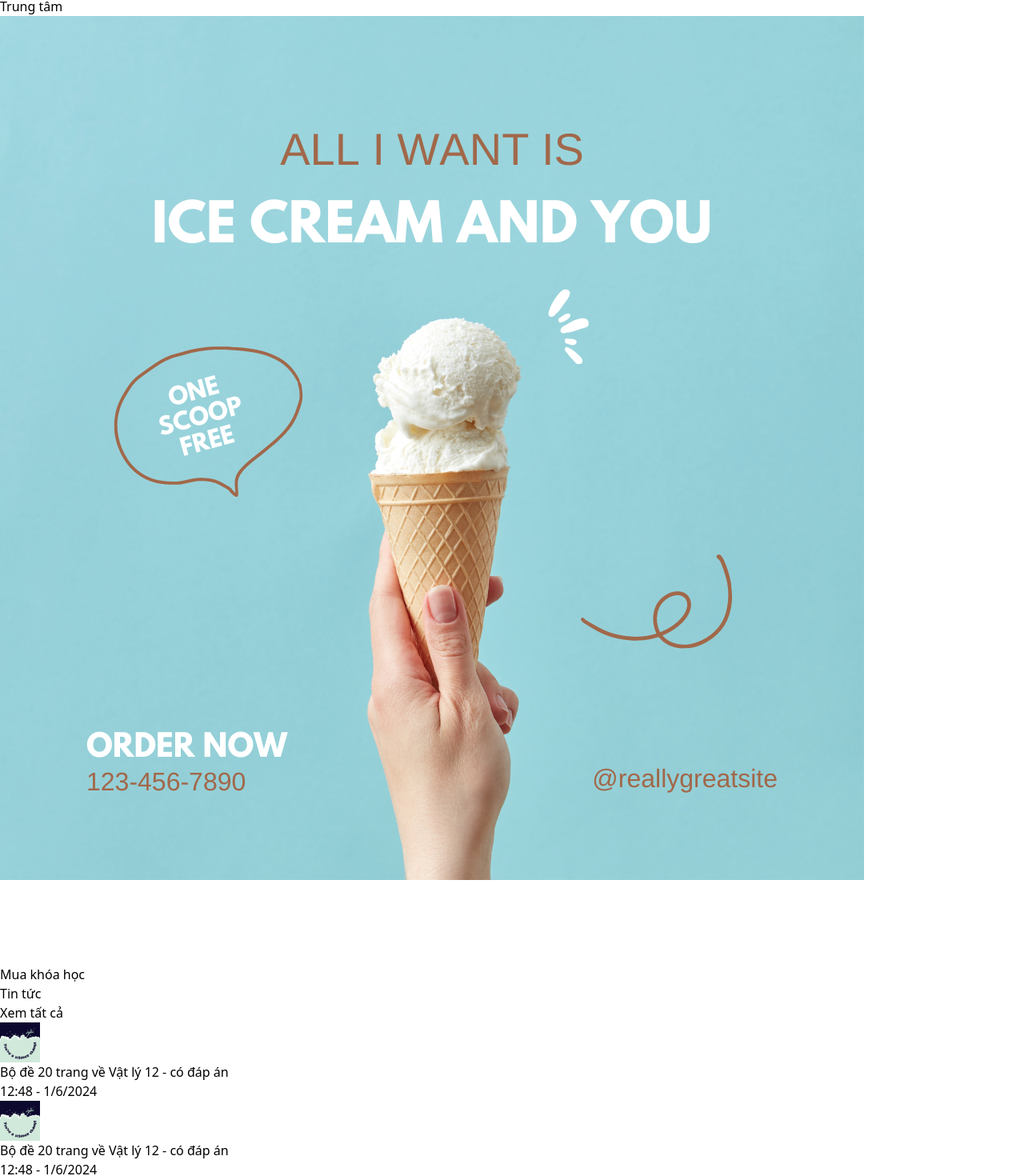
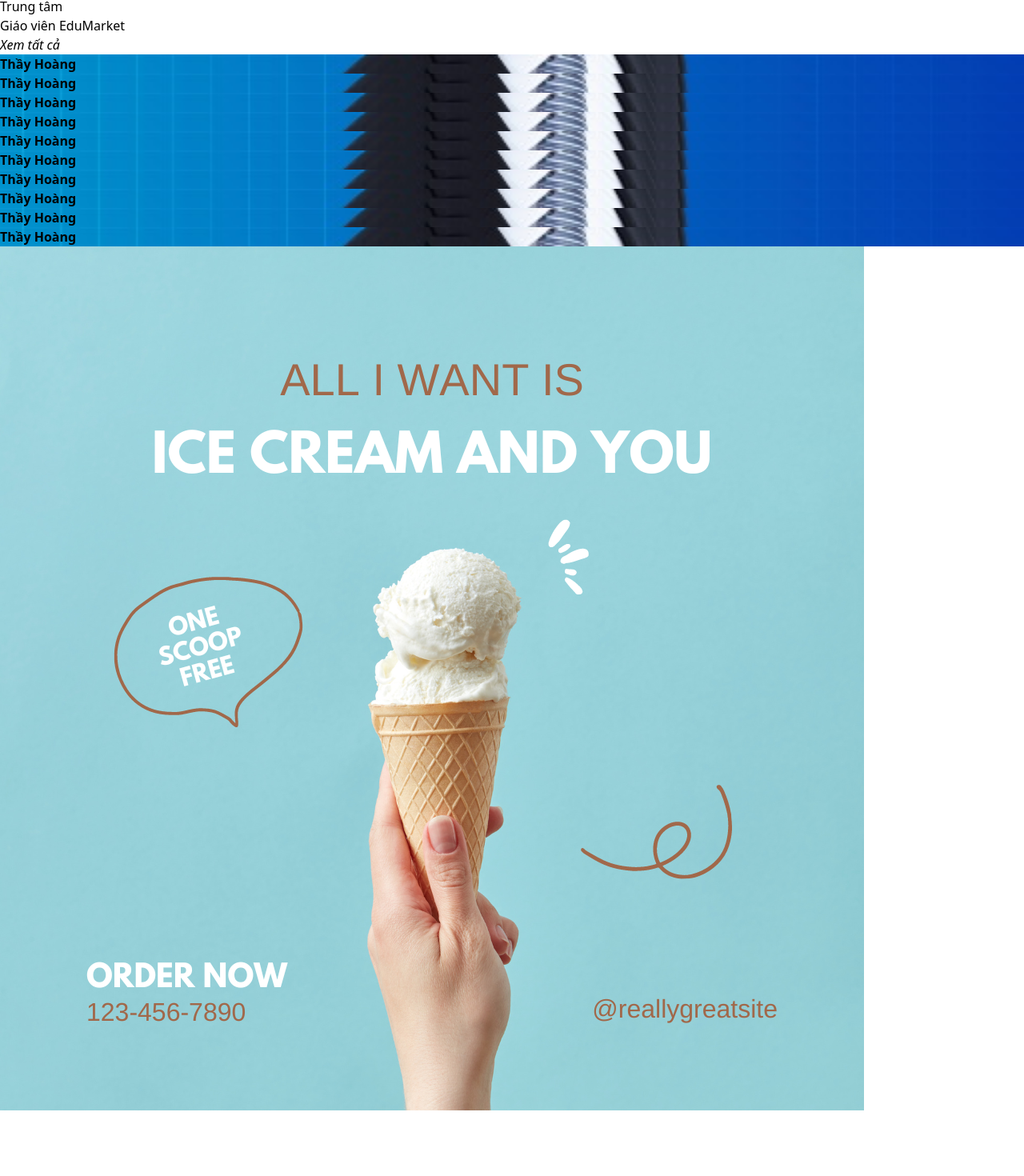
Before and after one commit to zunohoang/EduMarketClient, a React (Vite) app: page / in a window 1280 px wide. Shown: the part 4997-6467 px from the top of the page at 80% size. Built offline with nearby package versions, Linux system fonts and the light colour scheme.

Commit message:
MODFIED: navbar, footer and ADD: TeacherList

```diff
--- a/src/App.jsx
+++ b/src/App.jsx
@@ -5,7 +5,7 @@ function App() {
 
   return (
     <StrictMode>
-      <div className="h-screen bg-gradient-to-b from-blue-100">
+      <div className="bg-gradient-to-b from-blue-100 to-[#F7F8F9]">
         <AppRoutes />
       </div>
     </StrictMode>
--- a/src/components/user/RightBar.jsx
+++ b/src/components/user/RightBar.jsx
@@ -1,69 +1,60 @@
-import adImg from '../../assets/advertisement.png'
-import { Link } from 'react-router-dom'
-import infor from '../../assets/infor.png'
+import adImg from '../../assets/advertisement.png';
+import { Link } from 'react-router-dom';
+import infor from '../../assets/infor.png';
+
 export default function RightBar() {
     return (
         <div className="mr-5">
-            <div className="">
-                <img className='rounded-3xl' src={adImg} alt="" srcset="" />
+            <div>
+                <img className="rounded-3xl" src={adImg} alt="" />
             </div>
-            <div className='mt-5'>
-                <button className="flex items-center justify-center w-full bg-[#2D5D90] text-sm text-white  px-5 py-2 rounded-lg">
-                    <svg class="w-5 h-5" viewBox="0 0 24 24" fill="none" xmlns="http://www.w3.org/2000/svg"><path d="M19.79 14.9299C17.73 16.9799 14.78 17.6099 12.19 16.7999L7.48002 21.4999C7.14002 21.8499 6.47002 22.0599 5.99002 21.9899L3.81002 21.6899C3.09002 21.5899 2.42002 20.9099 2.31002 20.1899L2.01002 18.0099C1.94002 17.5299 2.17002 16.8599 2.50002 16.5199L7.20002 11.8199C6.40002 9.21995 7.02002 6.26995 9.08002 4.21995C12.03 1.26995 16.82 1.26995 19.78 4.21995C22.74 7.16995 22.74 11.9799 19.79 14.9299Z" stroke="#ffffff" stroke-width="2" stroke-miterlimit="10" stroke-linecap="round" stroke-linejoin="round"></path><path d="M6.89001 17.49L9.19001 19.79" stroke="#ffffff" stroke-width="2" stroke-miterlimit="10" stroke-linecap="round" stroke-linejoin="round"></path><path d="M14.5 11C15.3284 11 16 10.3284 16 9.5C16 8.67157 15.3284 8 14.5 8C13.6716 8 13 8.67157 13 9.5C13 10.3284 13.6716 11 14.5 11Z" stroke="#ffffff" stroke-width="2" stroke-linecap="round" stroke-linejoin="round"></path></svg>
-                    <span className='ml-2 font-medium'>Mua khóa học</span>
+            <div className="mt-5">
+                <button className="flex items-center justify-center w-full bg-[#2D5D90] text-sm text-white px-5 py-2 rounded-lg">
+                    <svg className="w-5 h-5" viewBox="0 0 24 24" fill="none" xmlns="http://www.w3.org/2000/svg">
+                        <path
+                            d="M19.79 14.9299C17.73 16.9799 14.78 17.6099 12.19 16.7999L7.48002 21.4999C7.14002 21.8499 6.47002 22.0599 5.99002 21.9899L3.81002 21.6899C3.09002 21.5899 2.42002 20.9099 2.31002 20.1899L2.01002 18.0099C1.94002 17.5299 2.17002 16.8599 2.50002 16.5199L7.20002 11.8199C6.40002 9.21995 7.02002 6.26995 9.08002 4.21995C12.03 1.26995 16.82 1.26995 19.78 4.21995C22.74 7.16995 22.74 11.9799 19.79 14.9299Z"
+                            stroke="#ffffff"
+                            strokeWidth="2"
+                            strokeMiterlimit="10"
+                            strokeLinecap="round"
+                            strokeLinejoin="round"
+                        ></path>
+                        <path
+                            d="M6.89001 17.49L9.19001 19.79"
+                            stroke="#ffffff"
+                            strokeWidth="2"
+                            strokeMiterlimit="10"
+                            strokeLinecap="round"
+                            strokeLinejoin="round"
+                        ></path>
+                        <path
+                            d="M14.5 11C15.3284 11 16 10.3284 16 9.5C16 8.67157 15.3284 8 14.5 8C13.6716 8 13 8.67157 13 9.5C13 10.3284 13.6716 11 14.5 11Z"
+                            stroke="#ffffff"
+                            strokeWidth="2"
+                            strokeLinecap="round"
+                            strokeLinejoin="round"
+                        ></path>
+                    </svg>
+                    <span className="ml-2 font-medium">Mua khóa học</span>
                 </button>
             </div>
+
             <div className="*:text-[#155e94] mt-5">
                 <div className="flex justify-between">
-                <h1 className="flex items-center justify-start font-medium ">Tin tức</h1>
-                <span className='cursor-pointer italic text-[#6e7583]'>Xem tất cả</span>
-
+                    <h1 className="flex items-center justify-start font-medium">Tin tức</h1>
+                    <span className="cursor-pointer italic text-[#6e7583]">Xem tất cả</span>
                 </div>
 
-            <Link className="flex items-center justify-start
-                            rounded-lg py-2.5
-                            cursor-pointer
-                            " href="./">
-                <img src={infor} alt="" className='rounded-xl' width="50px" height="50px"/>
+                {[1, 2, 3, 4].map((_, index) => (
+                    <Link key={index} className="flex items-center justify-start rounded-lg py-2.5 cursor-pointer" to="/">
+                        <img src={infor} alt="" className="rounded-xl" width="50px" height="50px" />
                         <div className="ml-4">
-                    <p className=" font-medium h-full">Bộ đề 20 trang về Vật lý 12 - có đáp án</p>
-                    <span className='text-[#6e7583] text-xs'>12:48 - 1/6/2024</span>
+                            <p className="font-medium h-full">Bộ đề 20 trang về Vật lý 12 - có đáp án</p>
+                            <span className="text-[#6e7583] text-xs">12:48 - 1/6/2024</span>
                         </div>
                     </Link>
-            <Link className="flex items-center justify-start
-                            rounded-lg py-2.5
-                            cursor-pointer
-                            " href="./">
-                <img src={infor} alt="" className='rounded-xl' width="50px" height="50px"/>
-                <div className="ml-4">
-                    <p className=" font-medium h-full">Bộ đề 20 trang về Vật lý 12 - có đáp án</p>
-                    <span className='text-[#6e7583] text-xs'>12:48 - 1/6/2024</span>
+                ))}
             </div>
-            </Link>
-            <Link className="flex items-center justify-start
-                            rounded-lg py-2.5
-                            cursor-pointer
-                            " href="./">
-                <img src={infor} alt="" className='rounded-xl' width="50px" height="50px"/>
-                <div className="ml-4">
-                    <p className=" font-medium h-full">Bộ đề 20 trang về Vật lý 12 - có đáp án</p>
-                    <span className='text-[#6e7583] text-xs'>12:48 - 1/6/2024</span>
         </div>
-            </Link>
-            <Link className="flex items-center justify-start
-                            rounded-lg py-2.5
-                            cursor-pointer
-                            " href="./">
-                <img src={infor} alt="" className='rounded-xl' width="50px" height="50px"/>
-                <div className="ml-4">
-                    <p className=" font-medium h-full">Bộ đề 20 trang về Vật lý 12 - có đáp án</p>
-                    <span className='text-[#6e7583] text-xs'>12:48 - 1/6/2024</span>
-                </div>
-            </Link>
-
-
-        </div>
-
-        </div>
-    )
+    );
 }
--- a/src/components/user/SearchCategories.jsx
+++ b/src/components/user/SearchCategories.jsx
@@ -1,7 +1,7 @@
 
 function Categories({ title }) {
     return (
-        <div className="text-[#2E5E97] bg-[#F3F5F6] text-[13.125px] p-1 rounded-lg shadow-sm">
+        <div className="text-[#2E5E97] bg-[#F3F5F6] text-[13.125px] px-4 pt-2 pb-1.5  rounded-lg shadow-sm">
             {title}
         </div>
     )
@@ -10,7 +10,7 @@ function Categories({ title }) {
 
 export default function SearchCategories() {
     return (
-        <div className="search-categories bg-[#FFFFFF] rounded-xl p-5 mt-8">
+        <div className="bg-[#FFFFFF] rounded-xl p-5 mt-8">
             <h3 className="text-[#355676] text-[15.75px] font-bold">Bạn đang tìm kiếm gì ?</h3>
             <div className="flex flex-wrap gap-3 mt-3">
                 <Categories title="Lớp học" />
--- /dev/null
+++ b/src/components/user/Teachers.jsx
@@ -0,0 +1,37 @@
+import Teacher1 from '../../assets/teacher1.png'
+
+function TeacherCard({ fullName, img }) {
+    return (
+        <div className="w-[120px] h-[174px] min-w-[120px] rounded-xl flex justify-center items-end p-2" style={{
+            backgroundImage: `url(${img})`,
+            backgroundPosition: 'center',
+            backgroundSize: 'cover',
+            backgroundRepeat: 'no-repeat'
+        }}>
+            <b className='text-white text-[12px] font-bold w-[80%] text-center'>Thầy {fullName}</b>
+        </div>
+    )
+}
+
+export default function Teachers() {
+    return (
+        <div className="bg-[#FFFFFF] rounded-xl p-5 pb-0 mt-8 w-full">
+            <div className="flex">
+                <h3 className="text-[#355676] text-[15.75px] font-bold">Giáo viên EduMarket</h3>
+                <i className="ml-auto text-[#2D5D90]">Xem tất cả</i>
+            </div>
+            <div className="flex pt-4 pb-6 gap-6 hover:overflow-x-auto overflow-x-hidden h-[220px]">
+                <TeacherCard fullName={"Hoàng"} img={Teacher1} />
+                <TeacherCard fullName={"Hoàng"} img={Teacher1} />
+                <TeacherCard fullName={"Hoàng"} img={Teacher1} />
+                <TeacherCard fullName={"Hoàng"} img={Teacher1} />
+                <TeacherCard fullName={"Hoàng"} img={Teacher1} />
+                <TeacherCard fullName={"Hoàng"} img={Teacher1} />
+                <TeacherCard fullName={"Hoàng"} img={Teacher1} />
+                <TeacherCard fullName={"Hoàng"} img={Teacher1} />
+                <TeacherCard fullName={"Hoàng"} img={Teacher1} />
+                <TeacherCard fullName={"Hoàng"} img={Teacher1} />
+            </div>
+        </div>
+    )
+}
--- a/src/index.css
+++ b/src/index.css
@@ -3,6 +3,19 @@
 @tailwind utilities;
 
 :root {
-  font-family: Google Sans,ui-sans-serif,system-ui,-apple-system,BlinkMacSystemFont,Segoe UI,Roboto,Helvetica Neue,Arial,Noto Sans,sans-serif,Apple Color Emoji,Segoe UI Emoji,Segoe UI Symbol,Noto Color Emoji;
+  font-family: Google Sans, ui-sans-serif, system-ui, -apple-system, BlinkMacSystemFont, Segoe UI, Roboto, Helvetica Neue, Arial, Noto Sans, sans-serif, Apple Color Emoji, Segoe UI Emoji, Segoe UI Symbol, Noto Color Emoji;
   background-color: rgb(255, 255, 255);
 }
+
+::-webkit-scrollbar {
+  width: 6px;
+  /* background-color: #a2a2a2; */
+  height: 5px;
+  border-radius: 10px;
+}
+
+::-webkit-scrollbar-thumb {
+  background-color: #a7a7a7;
+  height: 5px;
+  border-radius: 10px;
+}
--- a/src/pages/user/Home.jsx
+++ b/src/pages/user/Home.jsx
@@ -4,16 +4,22 @@ import { Link } from 'react-router-dom'
 import SearchCategories from '../../components/user/SearchCategories'
 import LeftBar from '../../components/user/LeftBar'
 import RightBar from '../../components/user/RightBar'
+import Teachers from '../../components/user/Teachers'
 
 export default function Home() {
     return (
-        <div className="mt-6 gap-12 grid grid-cols-[1fr_2fr_1fr] w-full">
-            <LeftBar />
-            <div className=''>
+        <div className="mt-6 gap-12 flex w-full">
+            <div className='w-[30%]'>
+                <LeftBar />
+            </div>
+            <div className='w-[50%]'>
                 <img src={Bg} alt="home" className="cursor-pointer object-cover w-full rounded-[15px] m-auto" />
                 <SearchCategories />
+                <Teachers />
             </div>
-            <RightBar />
+            <div className='w-[30%]'>
+                <RightBar />
+            </div>
         </div>
     )
 }
```
Also changed, not shown: src/components/user/Footer.jsx (+44 -12 lines), src/components/user/NavBar.jsx (+32 -4 lines), src/assets/teacher1.png (added), src/components/user/LeftBar.jsx (line endings or trailing spaces). Lines whose indentation alone changed are shown as unchanged.
